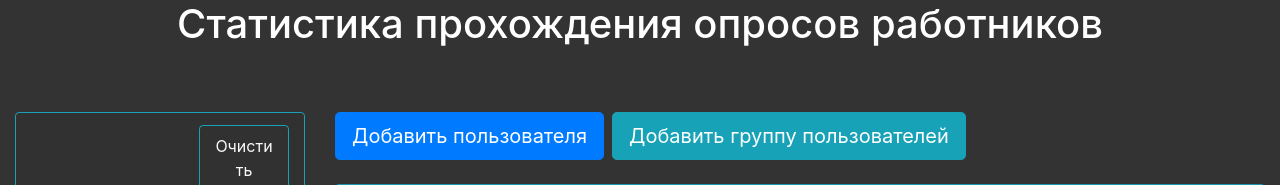
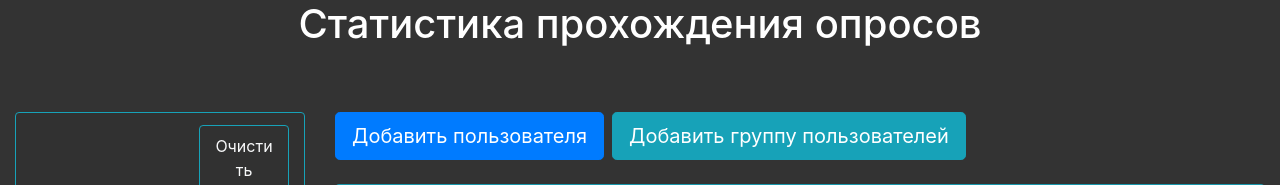
Before and after one commit to alexsul2008/Django-oprosusers, a Django app: page /statistics/ in a window 1280 px wide. Shown: the part 168-353 px from the top of the page. Run offline with Django 4.2, Linux system fonts and the light colour scheme; a user stored in the database is signed in; data comes from the database, SQL or seed files in the repository; parts of the project's set-up code (start-up, migrations or seed data) failed here and were passed over; some libraries are stand-ins or nearby versions.

Commit message:
Remote text from .html

```diff
--- a/questions/templates/questions/filter_statistics_users_answers.html
+++ b/questions/templates/questions/filter_statistics_users_answers.html
@@ -8,7 +8,7 @@
 
     {% block content %}
         <div class="container-fluid">
-            <h1 class="mb-4 pb-3 text-center">Статистика прохождения опросов работников</h1>
+            <h1 class="mb-4 pb-3 text-center">Статистика прохождения опросов</h1>
 
             <div class="row mb-4">
                 <div class="col-4">
```
